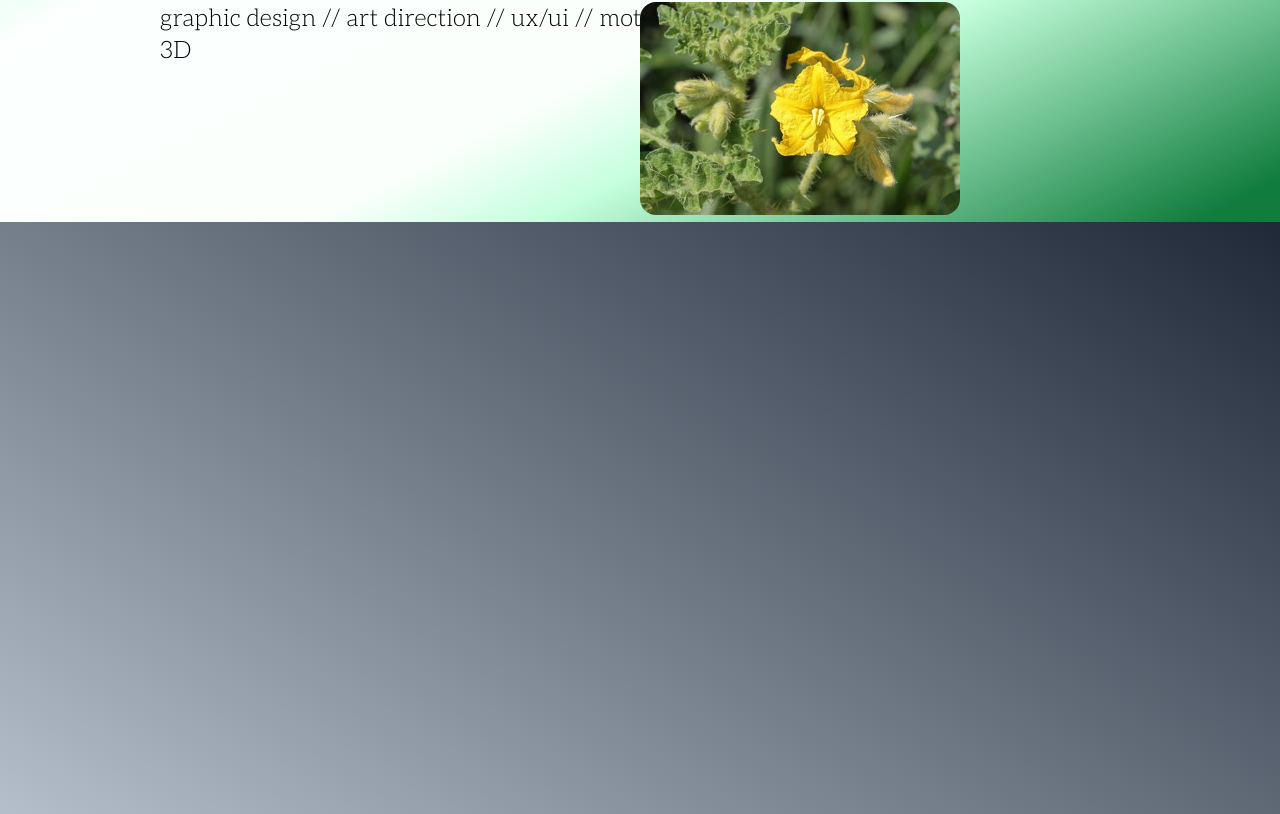
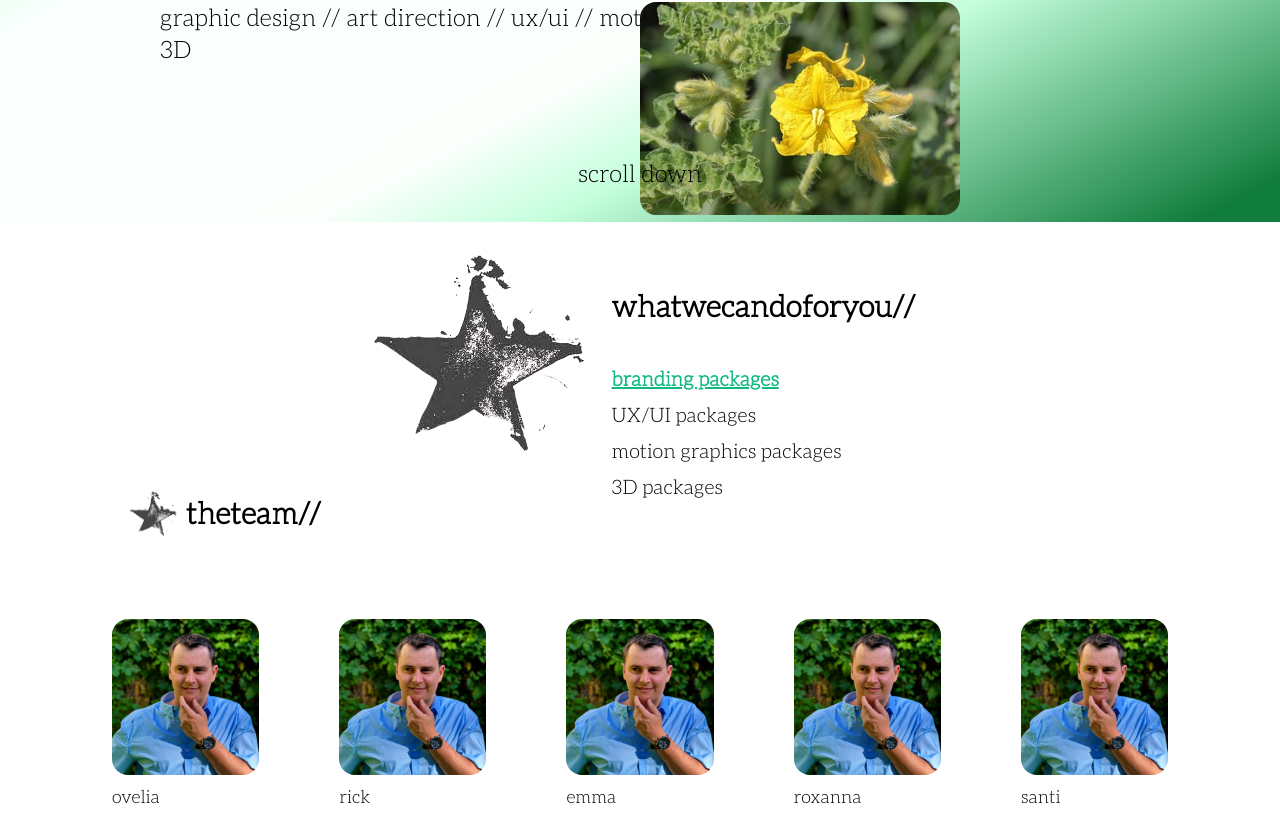
Before and after one commit to santiagomanso/mala-mujer, a Next.js app: page / in a window 1280 px wide. Shown: the part 578-1392 px from the top of the page. Built offline with nearby package versions, Linux system fonts and the light colour scheme.

Commit message:
✨ scroll down link smooth scroll

```diff
--- a/src/pages/index.tsx
+++ b/src/pages/index.tsx
@@ -1,5 +1,6 @@
 import Navbar from '@/components/Navbar'
 import Hero from '@/components/Hero'
+import About from '@/components/About'
 
 export default function Home() {
   return (
@@ -11,12 +12,17 @@ export default function Home() {
         <article className='w-3/4 h-3/4 flex flex-col gap-40'>
           <Navbar />
           <Hero />
+          <a
+            href='#about'
+            className='font-aleoLight absolute bottom-8 right-1/2 translate-x-1/2 text-2xl'
+          >
+            scroll down
+          </a>
         </article>
       </section>
-      <section
-        id='about'
-        className='h-screen bg-gradient-to-tr from-slate-300 to-gray-800'
-      ></section>
+      <section id='about' className='h-screen flex flex-col'>
+        <About />
+      </section>
     </main>
   )
 }
```
